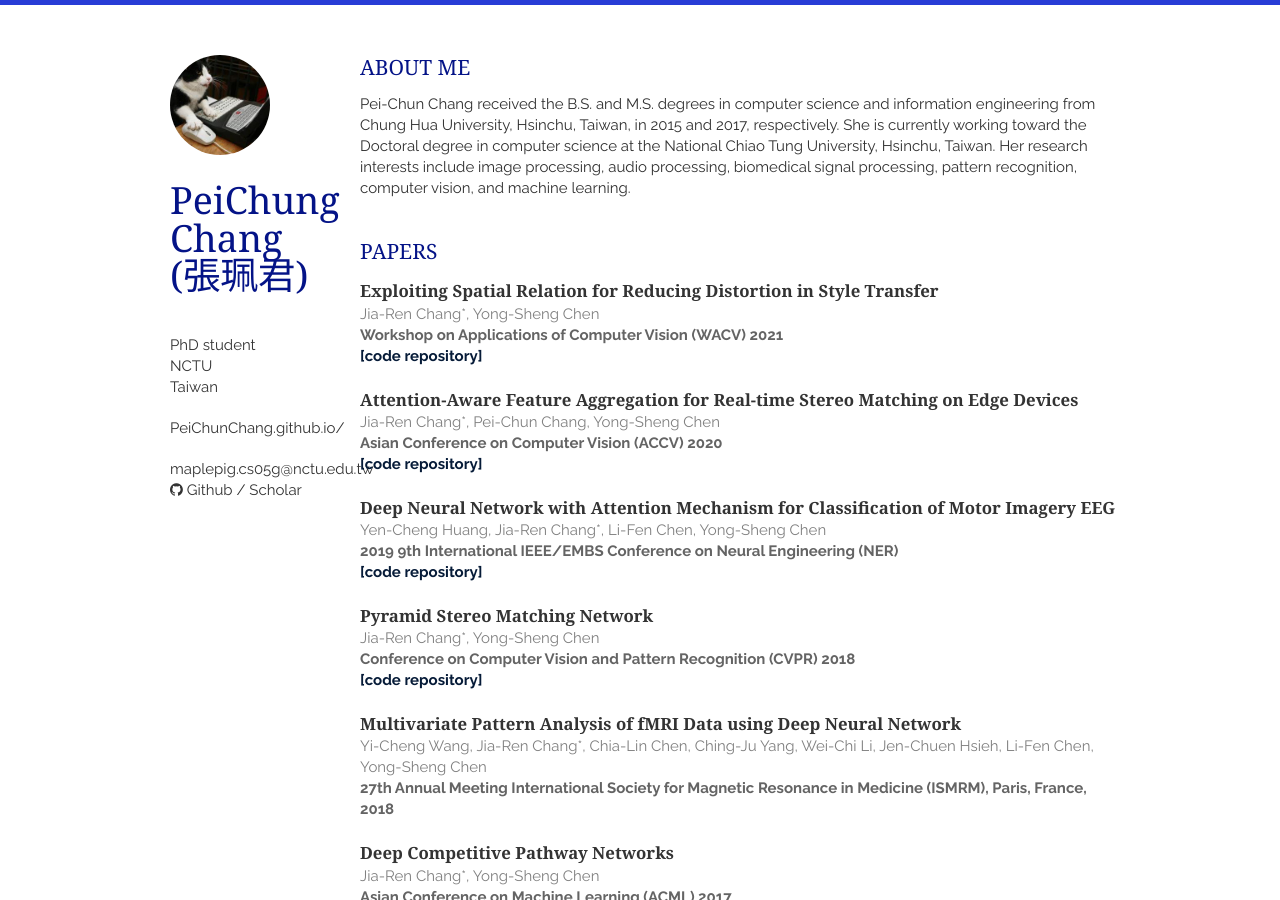
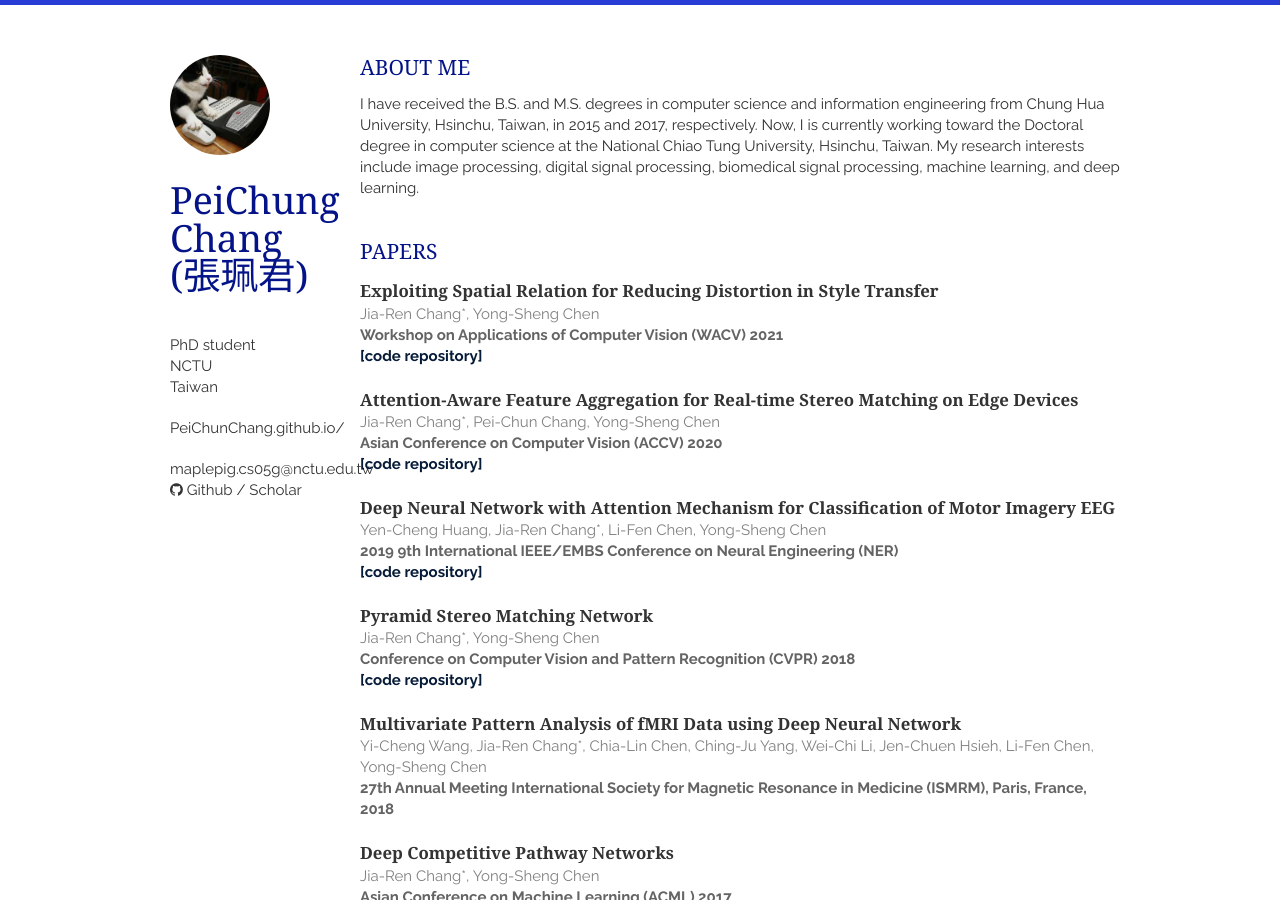
Before and after one commit to PeiChunChang/PeiChunChang.github.io, a Jekyll site: the page built from index.html, in a window 1280 px wide and 900 px high. Built offline with Jekyll 4.4.1, drawn with Linux system fonts in a browser that asks for light colours; nearby versions of some CDN libraries; the list of posts is cut into pages by our own code; a style sheet for code colours, icons or effects is not loaded.

Commit message:
Update aboutme.html
modify about me

```diff
--- a/_includes/aboutme.html
+++ b/_includes/aboutme.html
@@ -2,12 +2,9 @@
     <h1>About Me</h1>
     <article>
         <p>
-            Pei-Chun Chang received the B.S. and M.S. degrees in computer science and information engineering from Chung Hua University, Hsinchu, Taiwan, in
-            2015 and 2017, respectively. She is currently working
-            toward the Doctoral degree in computer science at the
-            National Chiao Tung University, Hsinchu, Taiwan.
-            Her research interests include image processing, audio processing, biomedical signal processing, pattern
-            recognition, computer vision, and machine learning.
+            I have received the B.S. and M.S. degrees in computer science and information engineering from Chung Hua University, Hsinchu, Taiwan, in
+            2015 and 2017, respectively. Now, I is currently working toward the Doctoral degree in computer science at the National Chiao Tung University, Hsinchu, Taiwan.
+            My research interests include image processing, digital signal processing, biomedical signal processing, machine learning, and deep learning.
         </p>
     </article>
 </section>
```
